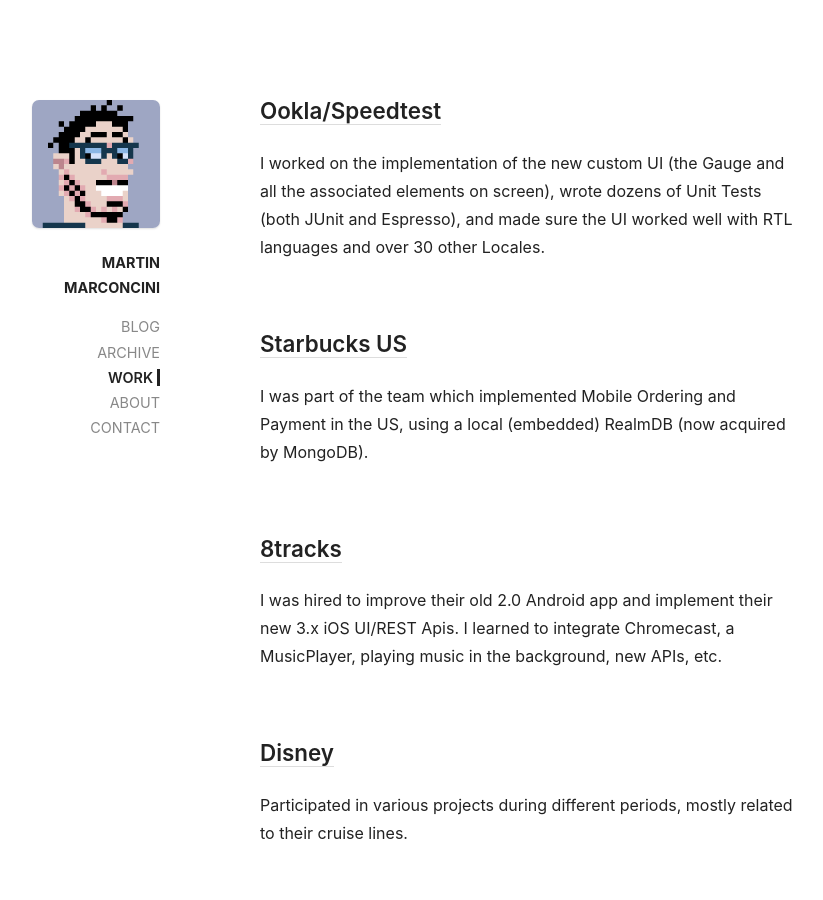
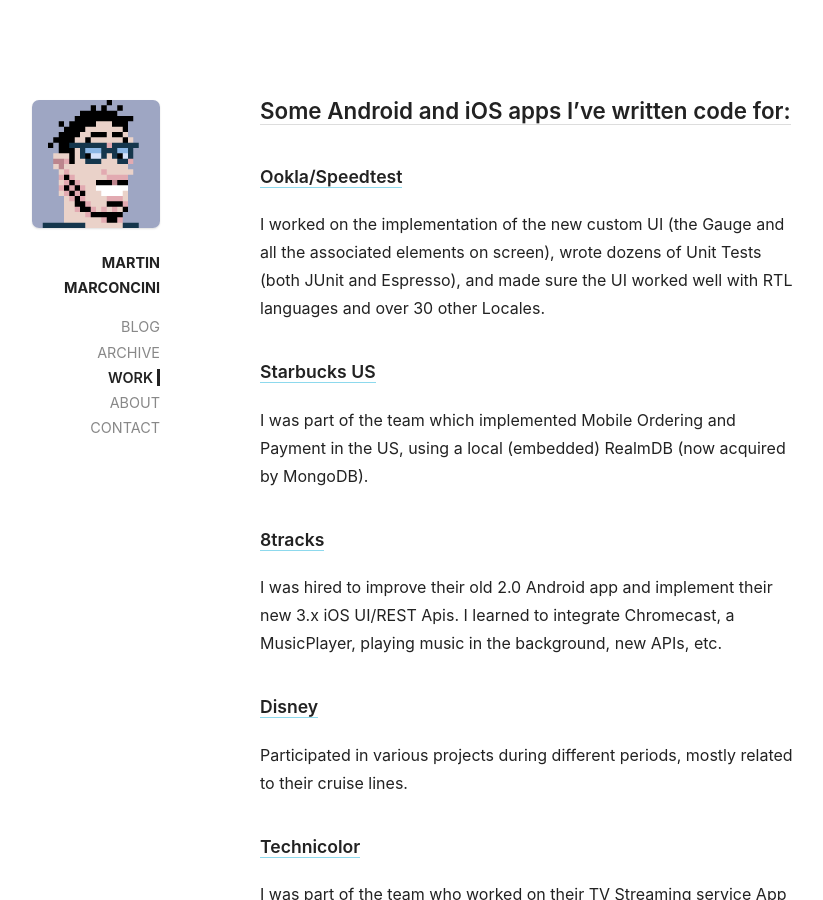
Before and after one commit to Gryzor/gryzor.github.io, a Jekyll site: the page built from work.html, in a window 1280 px wide and 900 px high. Shown: the whole window, without its empty margins (225-1048 px from the left). Built offline with Jekyll 4.4.1, drawn with Linux system fonts in a browser that asks for light colours.

```diff
--- a/work.html
+++ b/work.html
@@ -4,52 +4,51 @@
 navtab: work
 ---
 
-<!--Android-->
+<h2><a>Some Android and iOS apps I’ve written code for:</a></h2>
 
-<h2><a>Ookla/Speedtest</a></h2>
+<h3><a>Ookla/Speedtest</a></h3>
 <p>I worked on the implementation of the new custom UI (the Gauge and all the associated
 elements on screen), wrote dozens of Unit Tests (both JUnit and Espresso), and made sure the UI worked well
-with RTL languages and over 30 other Locales.</p><br/><br/>
+with RTL languages and over 30 other Locales.</p>
 
-<h2><a>Starbucks US</a></h2>
+<h3><a>Starbucks US</a></h3>
 <p>I was part of the team which implemented Mobile Ordering and Payment in the US, using a local
-(embedded) RealmDB (now acquired by MongoDB).</p><br/><br/>
+(embedded) RealmDB (now acquired by MongoDB).</p>
 
-<h2><a>8tracks</a></h2>
+<h3><a>8tracks</a></h3>
 <p> I was hired to improve their old 2.0 Android app and implement their new 3.x iOS UI/REST Apis. I learned
-to integrate Chromecast, a MusicPlayer, playing music in the background, new APIs, etc.</p><br/><br/>
+to integrate Chromecast, a MusicPlayer, playing music in the background, new APIs, etc.</p>
 
-<h2><a>Disney</a></h2>
-<p>Participated in various projects during different periods, mostly related to their cruise lines.</p><br/><br/>
+<h3><a>Disney</a></h3>
+<p>Participated in various projects during different periods, mostly related to their cruise lines.</p>
 
-<h2><a>Technicolor</a></h2>
-<p>I was part of the team who worked on their TV Streaming service App initial architecture.</p><br/><br/>
+<h3><a>Technicolor</a></h3>
+<p>I was part of the team who worked on their TV Streaming service App initial architecture.</p>
 
-<h2><a>Orion Labs</a></h2>
+<h3><a>Orion Labs</a></h3>
 <p> A SF-Based company that does 2-way radio software and hardware. Extensive usage of advanced
 RXJava patterns. I contributed to maintain and expand their existing Android app in various fronts including
-expanding their test suite.</p><br/><br/>
+expanding their test suite.</p>
 
-<h2><a>Major League Baseball</a></h2>
+<h3><a>Major League Baseball</a></h3>
 <p>I worked on the library they embedded in their Ballpark app to allow customers to order
 food from their seats, and later pick them at special Lockers in the stadiums. Their plan was to include in-seat
-delivery, but it didn’t make the cut due to a backend issue.</p><br/><br/>
+delivery, but it didn’t make the cut due to a backend issue.</p>
 
-<h2><a>Rotunda Software</a></h2>
+<h3><a>Rotunda Software</a></h3>
 <p>A small SF-based startup. I created their Android native app to interact with their backend, so
-users didn’t have to use a web-based version.</p><br/><br/>
+users didn’t have to use a web-based version.</p>
 
-<h2><a>Trulia</a></h2>
+<h3><a>Trulia</a></h3>
 <p>A real-estate SF-Based company that wanted to build an app for their Realtors (not for end users).
-Extensive usage of Google Maps APIs. I was part of their small team of Android contractors.</p><br/><br/>
+Extensive usage of Google Maps APIs. I was part of their small team of Android contractors.</p>
 
 <!--iOS-->
+<h3><a>Fox Business News</a></h3>
+<p>iOS development (Swift 2.0). My first iOS app in Swift. I learned a lot of AutoLayout.</p>
 
-<h2><a>Fox Business News</a></h2>
-<p>iOS development (Swift 2.0). My first iOS app in Swift. I learned a lot of AutoLayout.</p><br/><br/>
+<h3><a>DickClarkProductions (DCP)</a></h3>
+<p>More view controllers, more Tables, HTTP requests, and CoreData, all in Swift 2.0.</p>
 
-<h2><a>DickClarkProductions (DCP)</a></h2>
-<p>More view controllers, more Tables, HTTP requests, and CoreData, all in Swift 2.0.</p><br/><br/>
-
-<h2><a>Mapbox Prototype</a></h2>
-<p>An internal proof of concept using Mapbox maps for another company that wanted to evaluate if the capabilities of Mapbox were on par with their product. I used iOS/Swift at their request.</p><br/><br/>
+<h3><a>Mapbox Prototype</a></h3>
+<p>An internal proof of concept using Mapbox maps for another company that wanted to evaluate if the capabilities of Mapbox were on par with their product. I used iOS/Swift at their request.</p>
```
